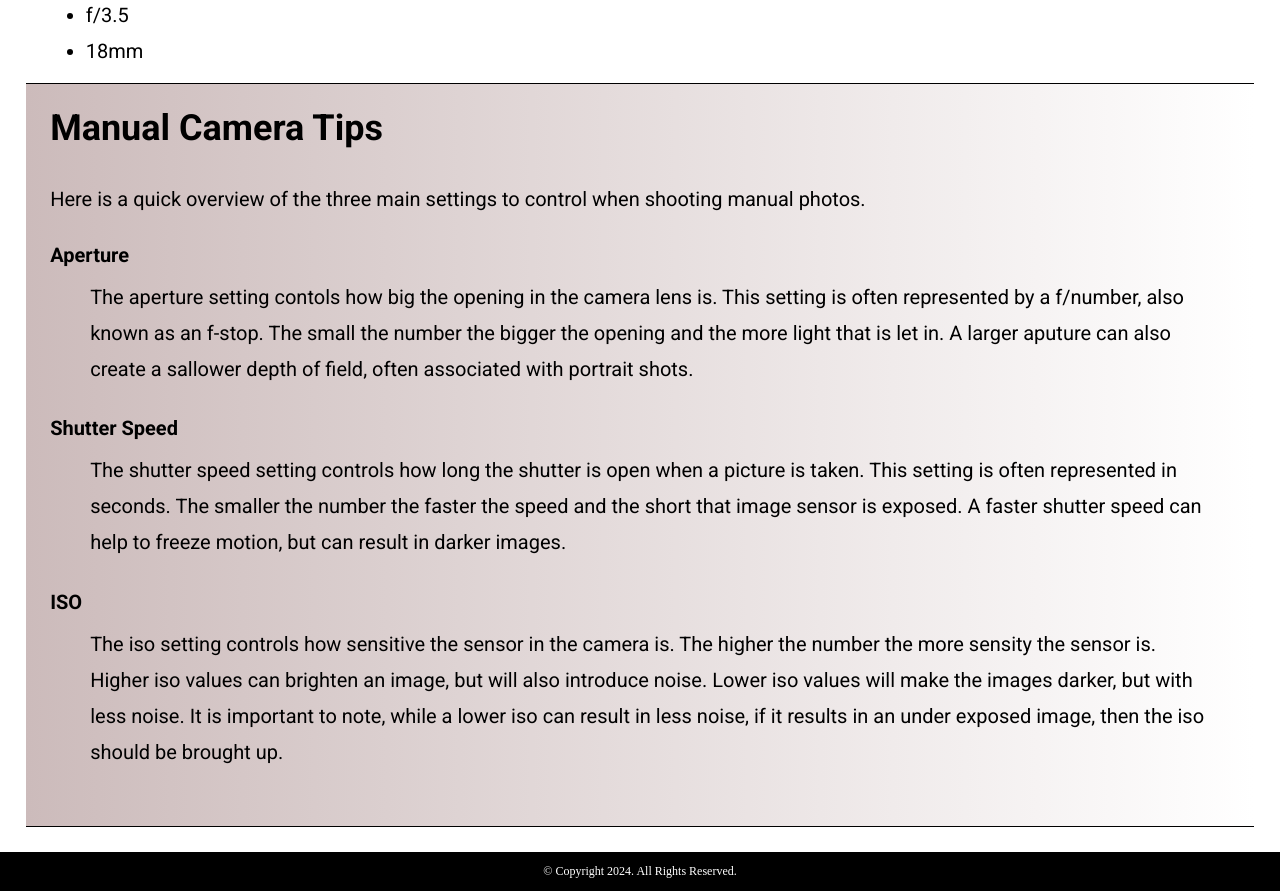
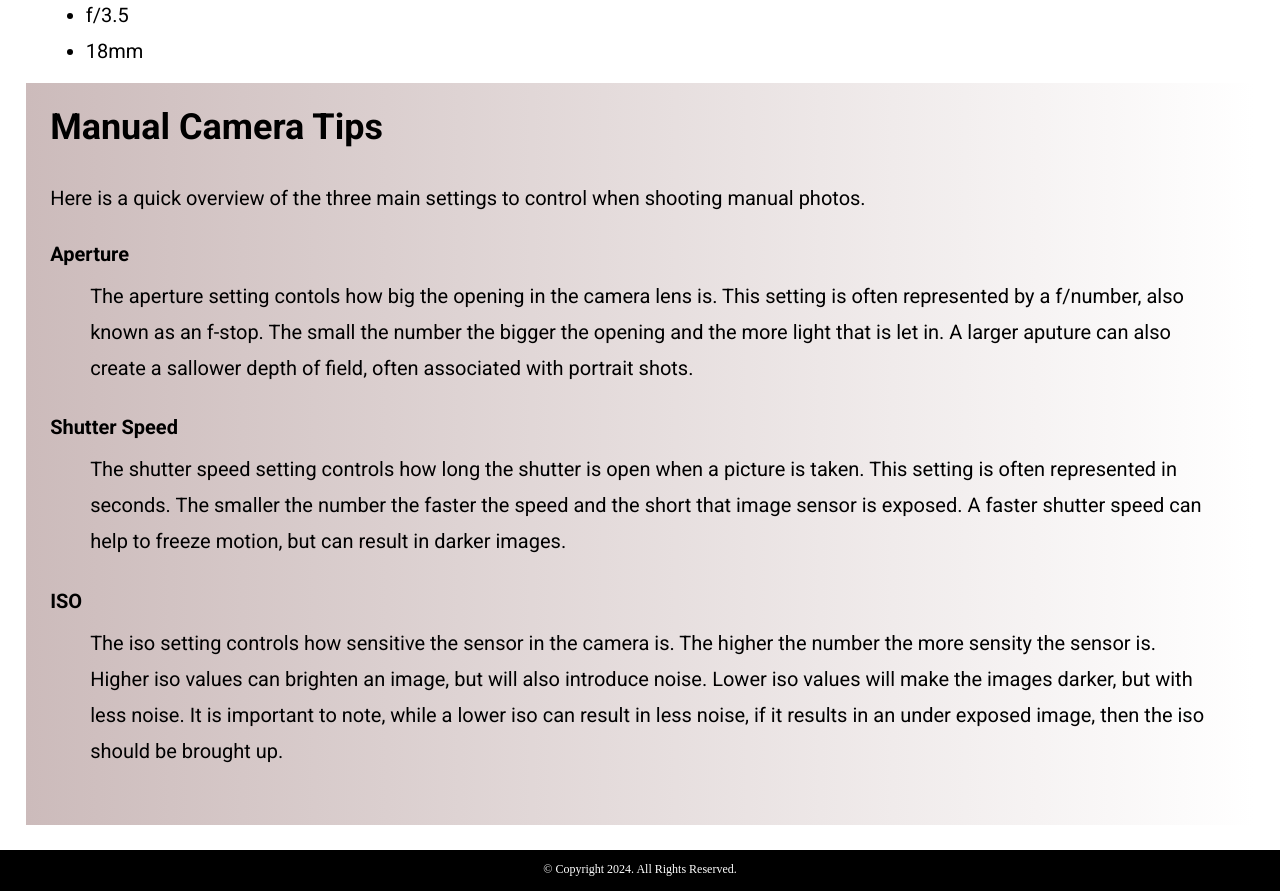
Before and after one commit to SnailDust/islandisaac-website, a plain HTML site: page photography.html in a window 1280 px wide. Shown: the part 1488-2379 px from the top of the page. Drawn offline with Linux system fonts and the light colour scheme; a script that the page names is missing.

Commit message:
Update styles.css

```diff
--- a/css/styles.css
+++ b/css/styles.css
@@ -162,8 +162,6 @@ footer p {
 	}
 
 	#camtips {
-		border-top: 1px solid #000;
-		border-bottom: 1px solid #000;
 		background: linear-gradient(to right, #cbb, #fff);
 		background-color: #fff2f2;
 		padding: 1% 2%;
```
